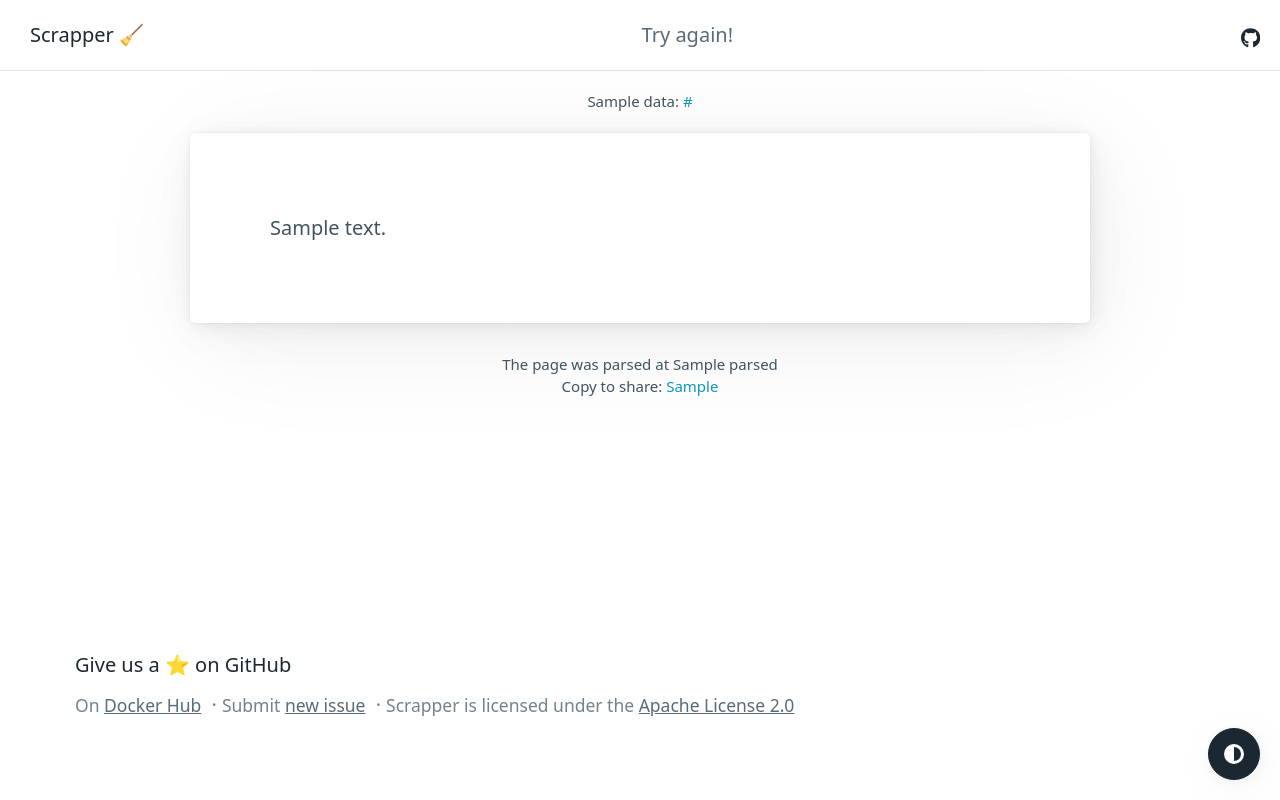
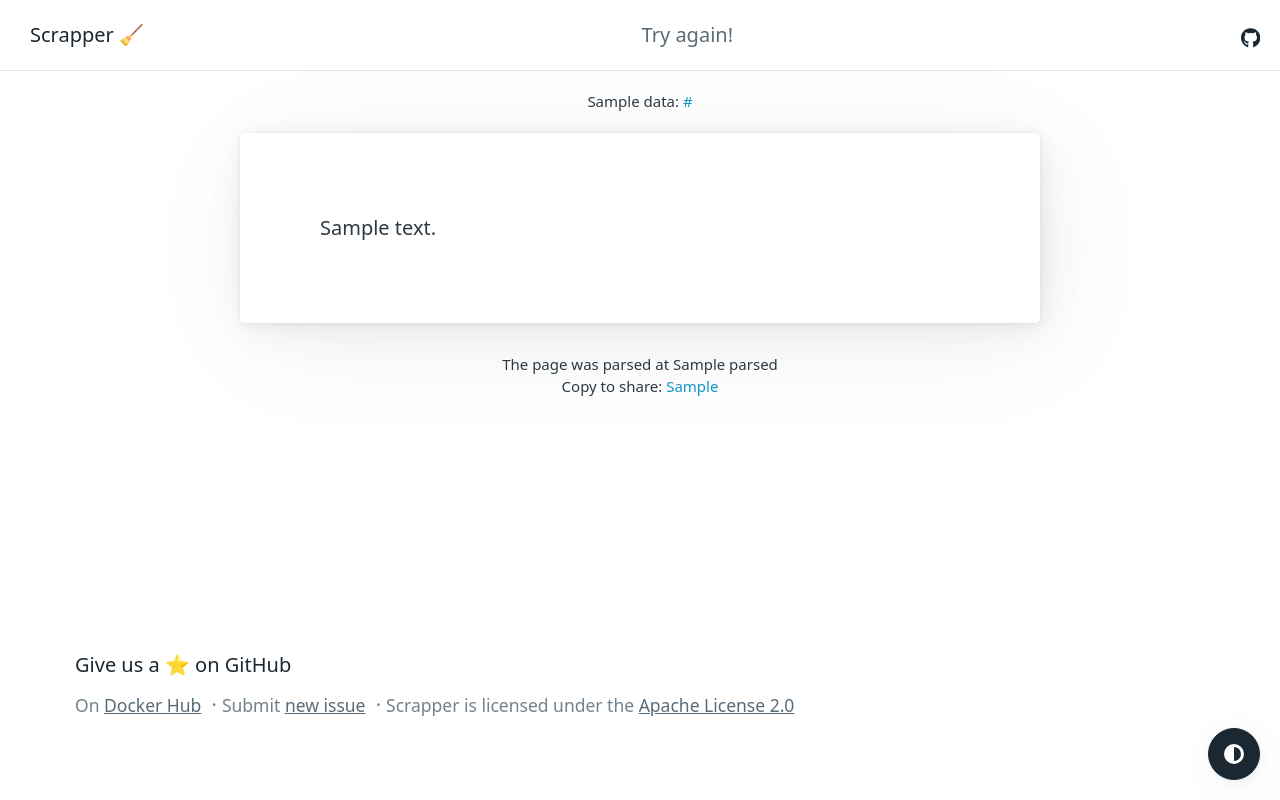
Before and after one commit to amerkurev/scrapper, a Flask app: template app/templates/view.html in a window 1280 px wide. Run offline with Flask 2, Linux system fonts and the light colour scheme; the template is opened without the code that fills it: most values are stand-ins (such as "Sample title", 1, 10 or a date in 2020).

Commit message:
fix article view css styles

```diff
--- a/static/custom.css
+++ b/static/custom.css
@@ -1,3 +1,7 @@
+:root:not([data-theme=dark]), [data-theme=light] {
+    --color: hsl(205deg, 20%, 22%);
+}
+
 nav, nav ul {
     display:flex
 }
@@ -322,7 +326,7 @@ details summary:not([role]) {
 }
 
 .article-container  {
-  max-width: 900px !important;
+  max-width: 800px !important;
   padding-top: 0;
 }
 
@@ -340,7 +344,7 @@ details summary:not([role]) {
 
 .article-container article img {
   margin-bottom: 20px;
-  max-width: 100%;
+  width: 100%;
 }
 
 main {
```
